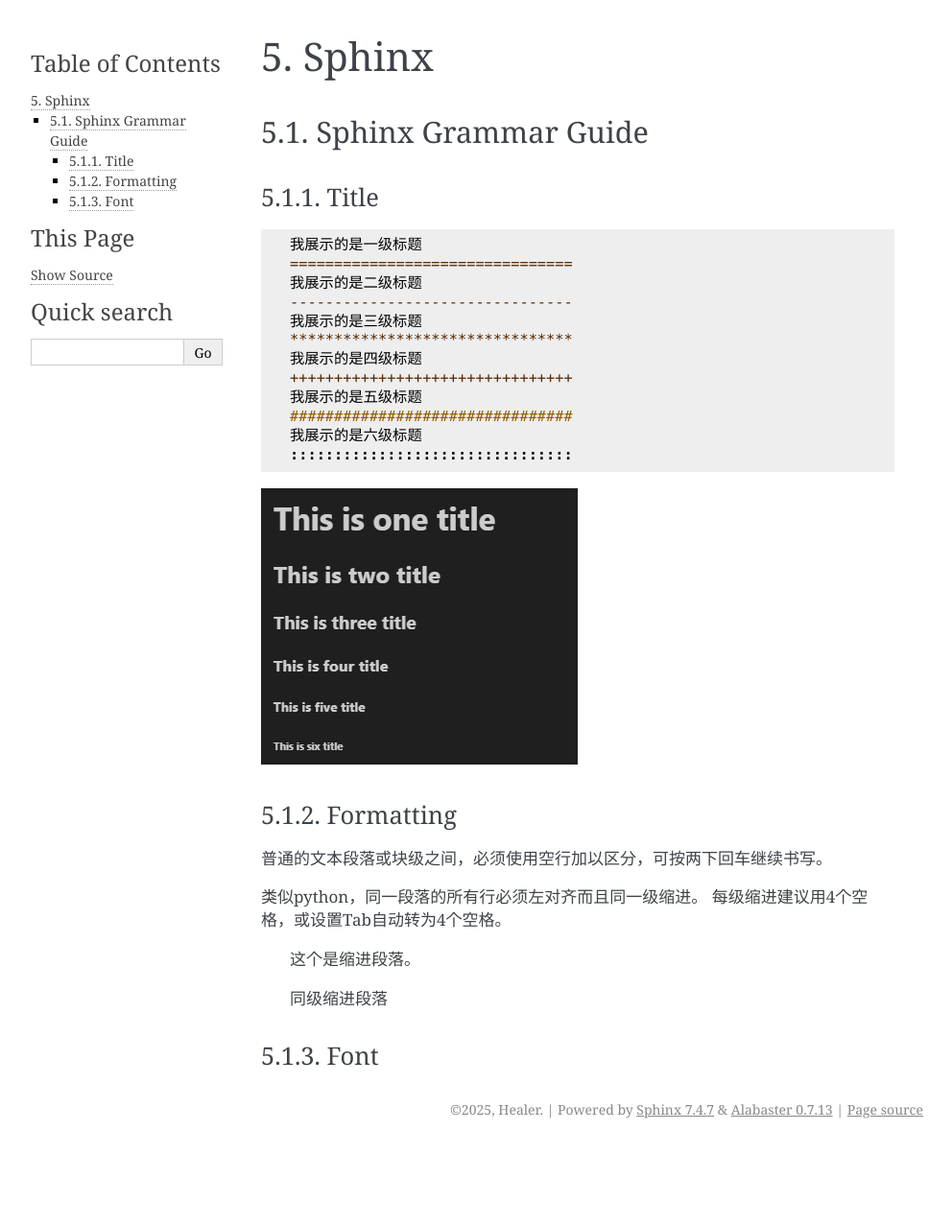
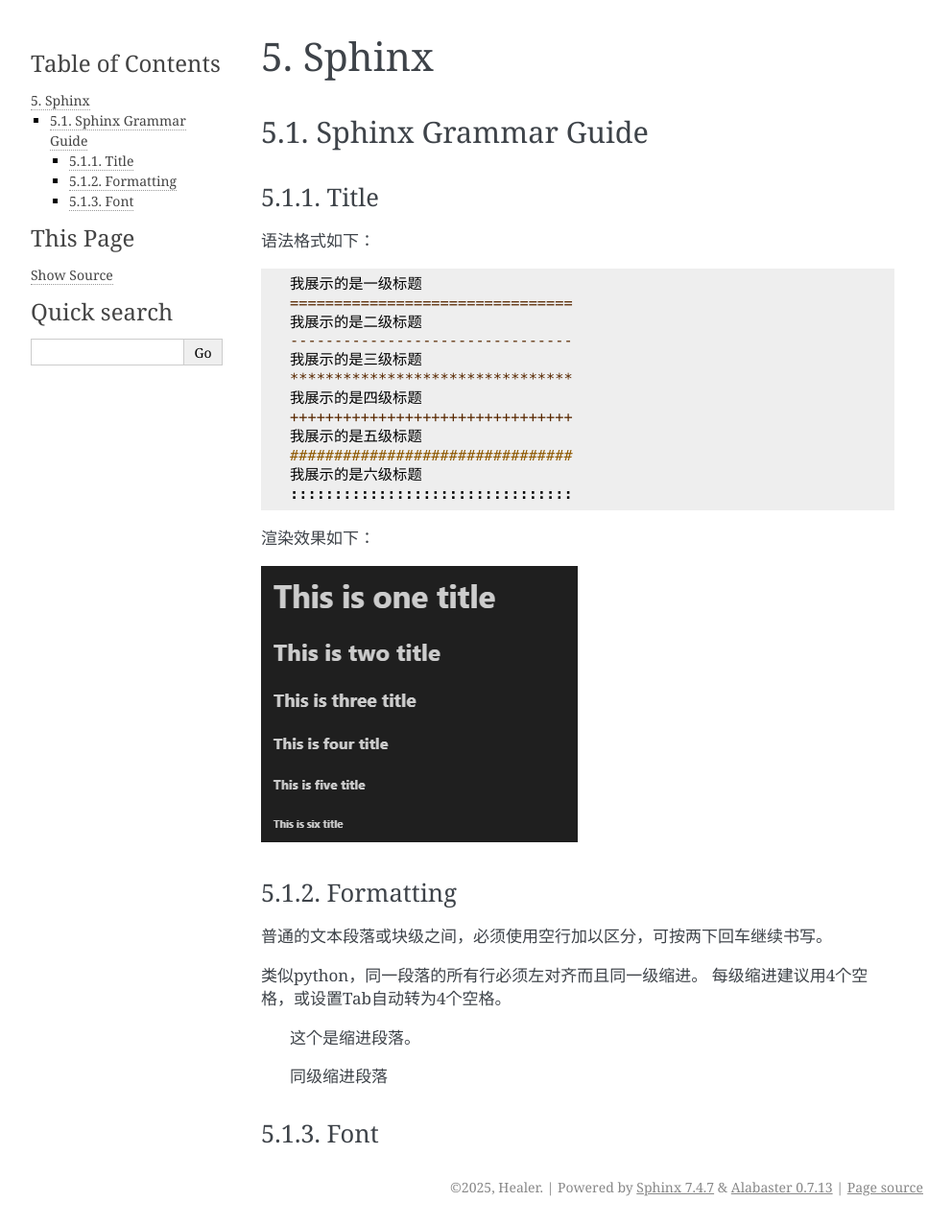
Before and after one commit to Healer8/pn, a Sphinx documentation site: the page built from source/sphinx.rst, in a window 1280 px wide. Shown: the whole page at 96% size, without its empty margins (148-1140 px from the left). Built offline with Sphinx 7.4.7, drawn with Linux system fonts in a browser that asks for light colours; before the commit the page ends 1196 px from its top, so only the background shows below that.

Commit message:
Added some describe

```diff
--- a/source/sphinx.rst
+++ b/source/sphinx.rst
@@ -6,6 +6,7 @@
 Title
 ********************************
 
+语法格式如下：
 ::
 
     我展示的是一级标题
@@ -20,6 +21,8 @@
     ################################
     我展示的是六级标题
     ::::::::::::::::::::::::::::::::
+
+渲染效果如下：
 
 .. image:: images/sphinx/title_style.png
 
```
